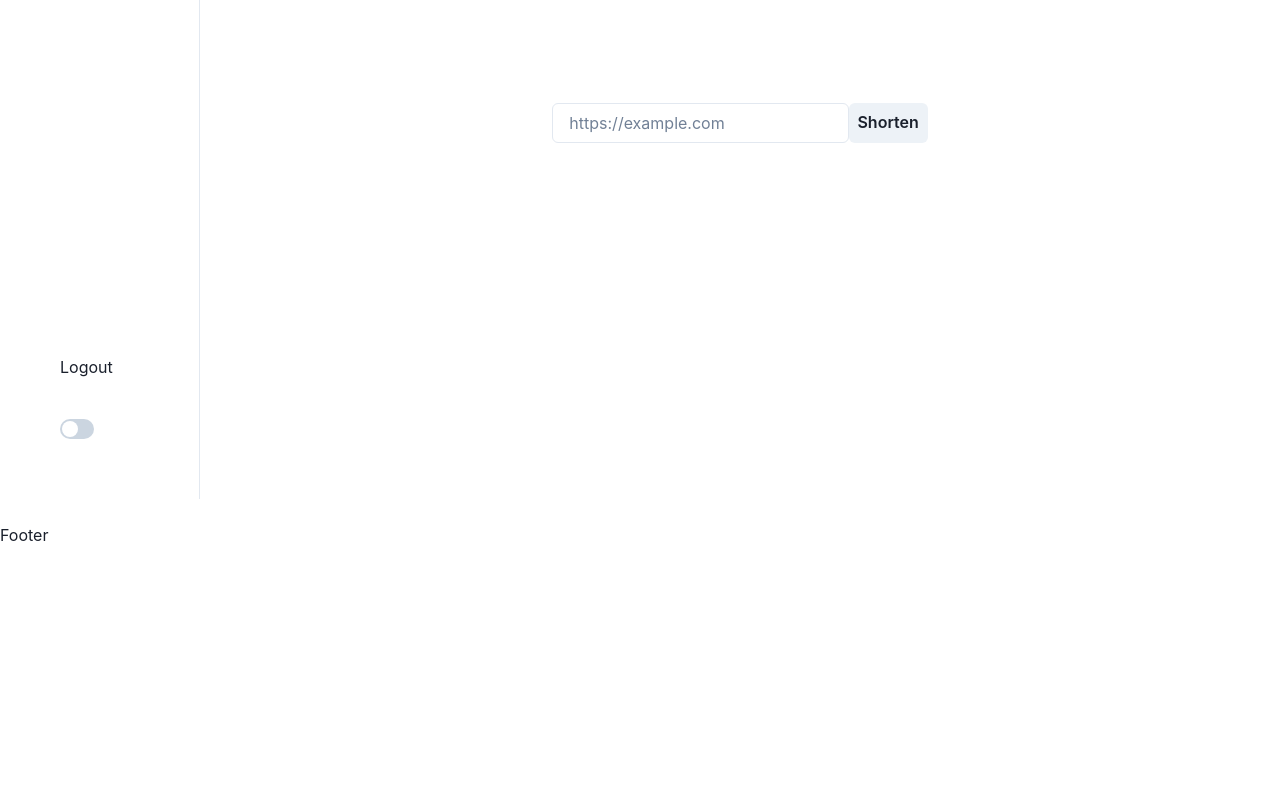
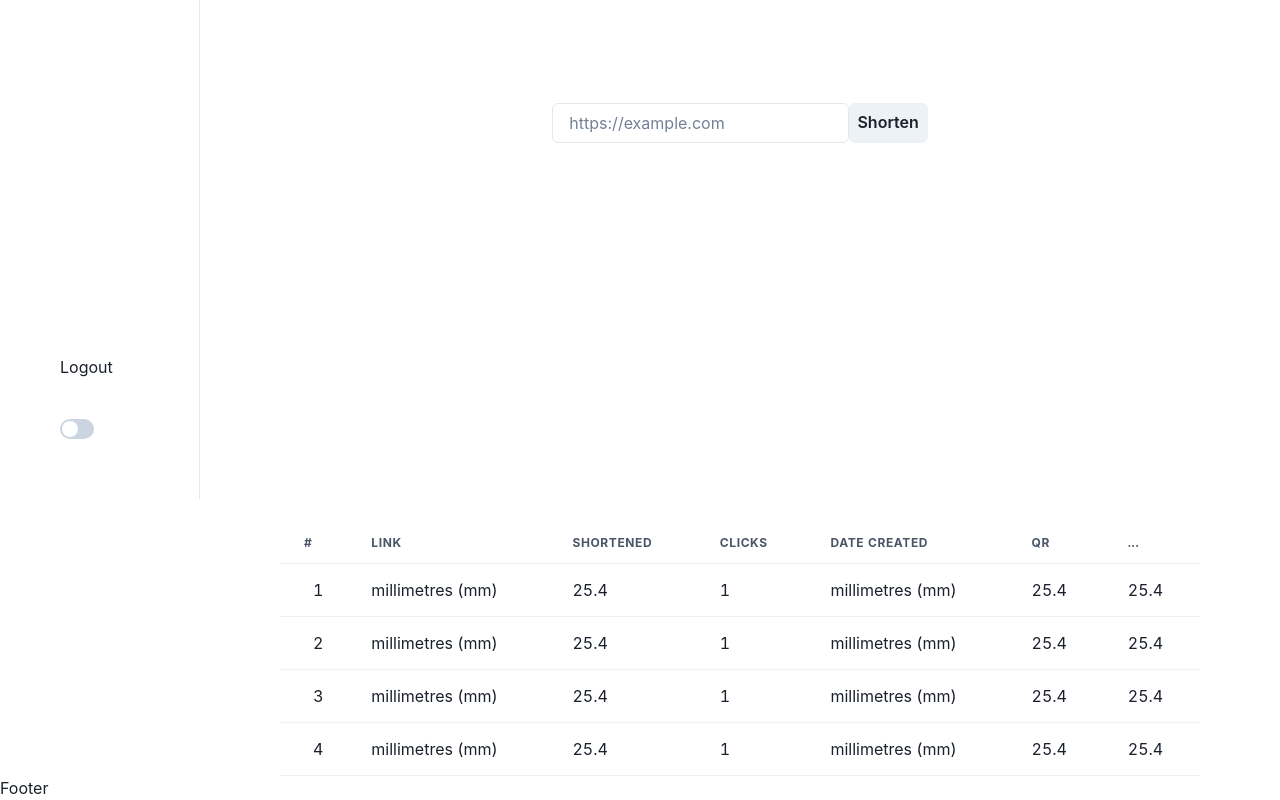
Before and after one commit to Abdulkareemoj/node-react-ts-docker, a React (Vite) app in the folder client/: page / in a window 1280 px wide. Shown: the part 301-1101 px from the top of the page. Before the commit the page ends 848 px from the top, so only its background shows below. Built offline with nearby package versions, Linux system fonts and the light colour scheme; no server answers.

Commit message:
workin' on a weekend like usual

```diff
--- a/client/src/pages/Home.tsx
+++ b/client/src/pages/Home.tsx
@@ -1,5 +1,5 @@
 import { Box } from '@chakra-ui/react';
-
+import Table from '../components/Table';
 import URLShortenerForm from '../components/URLShortener';
 import Header from '../components/Header';
 
@@ -17,6 +17,9 @@ function Home() {
       >
         <URLShortenerForm />
       </Box>
+      <Box>
+        <Table />
+      </Box>
     </>
   );
 }
```
